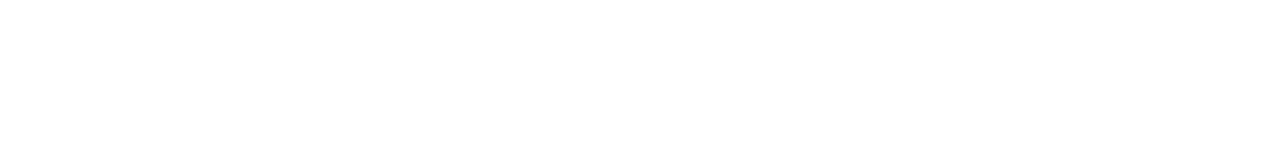
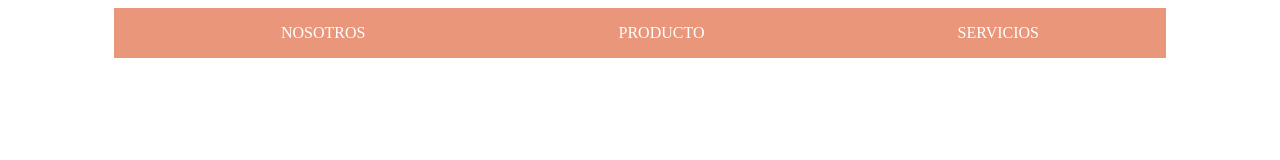
Before and after one commit to 66Willy99/WebOS, a plain HTML site: page index.html in a window 1280 px wide. Drawn offline with Linux system fonts and the light colour scheme.

Commit message:
Clase 23/03/2024

```diff
--- /dev/null
+++ b/assets/css/styles.css
@@ -0,0 +1,20 @@
+.fondo-verde{
+    background-color: green;
+    color: white;
+}
+
+nav ul{
+    display: flex;
+    flex-direction: row;
+    list-style: none;
+    justify-content: space-around;
+    align-items: center;
+
+    background-color: darksalmon;
+    max-width: 80%;
+    margin: 0 auto;
+    padding-top: 1rem;
+    padding-bottom: 1rem;
+    color: white;
+    text-transform: uppercase;
+}
--- a/index.html
+++ b/index.html
@@ -3,9 +3,16 @@
 <head>
     <meta charset="UTF-8">
     <meta name="viewport" content="width=device-width, initial-scale=1.0">
+    <link rel="stylesheet" href="assets/css/styles.css">
     <title>Document</title>
 </head>
 <body>
-
+    <nav>
+        <ul>
+            <li>Nosotros</li>
+            <li>Producto</li>
+            <li>Servicios</li>
+        </ul>
+    </nav>
 </body>
 </html>
```
